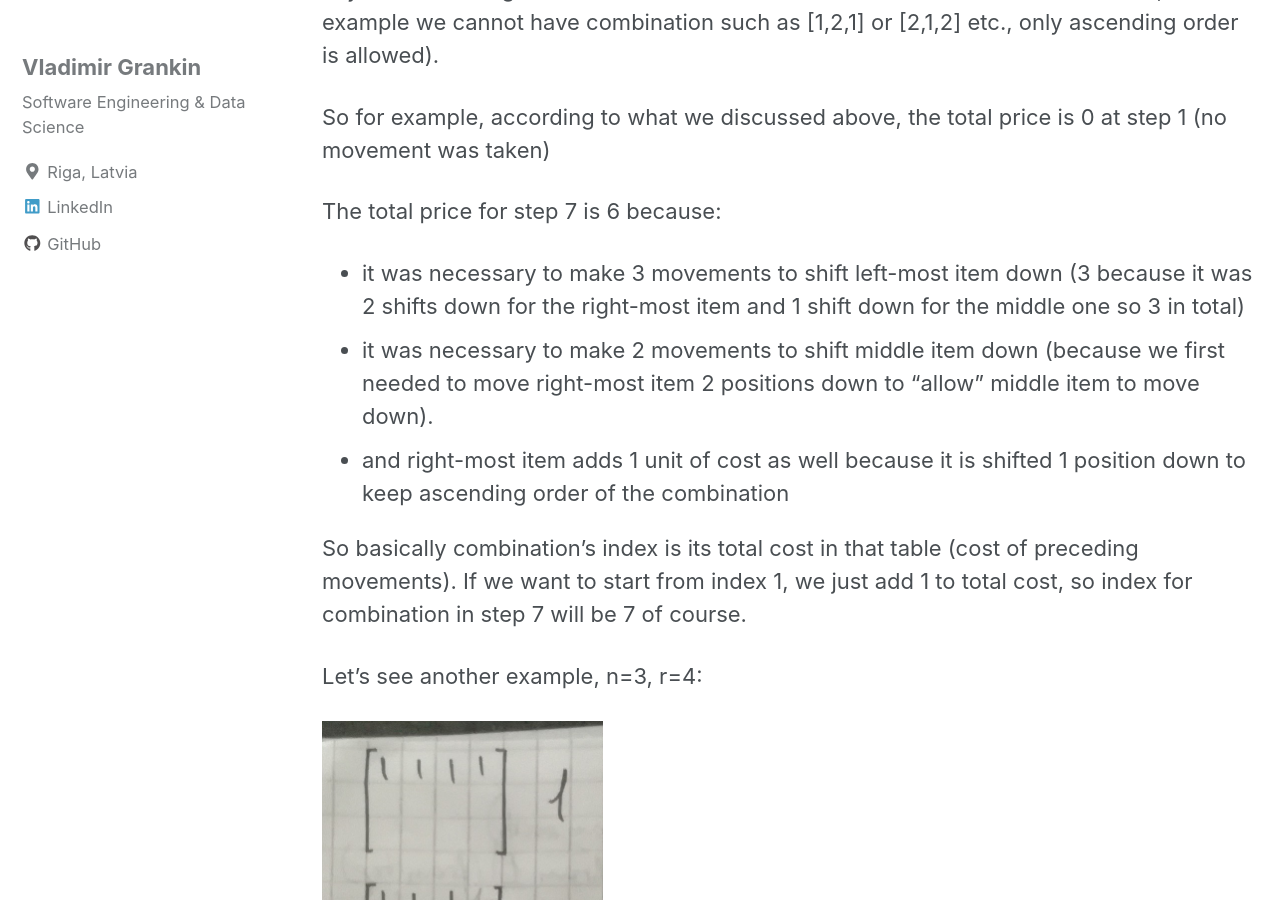
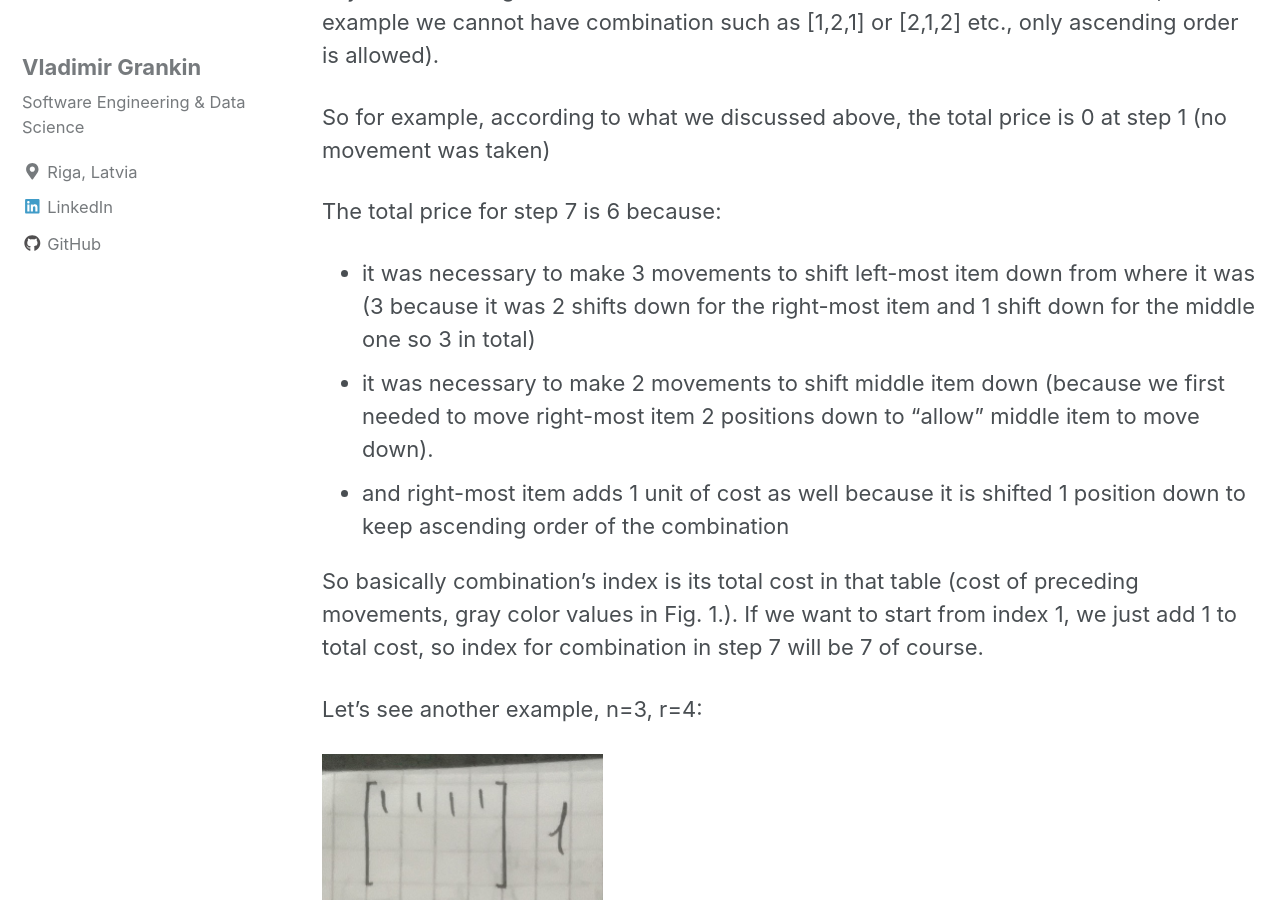
Before and after one commit to vgrankin/vgrankin.github.io, a Jekyll site: the page built from _posts/2018-08-23-pascals-triangle.md, in a window 1280 px wide and 900 px high, scrolled down 4088 px. Built offline with Jekyll 4.4.1, drawn with Linux system fonts in a browser that asks for light colours; nearby versions of some CDN libraries.

Commit message:
Working on pascal triangle post

```diff
--- a/_posts/2018-08-23-pascals-triangle.md
+++ b/_posts/2018-08-23-pascals-triangle.md
@@ -82,13 +82,13 @@ is allowed).
 So for example, according to what we discussed above, the total price is 0 at step 1 (no movement was taken)
 
 The total price for step 7 is 6 because:
--	it was necessary to make 3 movements to shift left-most item down (3 because it was 2 shifts down for the right-most item and 1 shift down for the middle one so 3 in total)
+-	it was necessary to make 3 movements to shift left-most item down from where it was (3 because it was 2 shifts down for the right-most item and 1 shift down for the middle one so 3 in total)
 -	it was necessary to make 2 movements to shift middle item down (because we first needed to move right-most item 2 positions down to “allow” middle item to move down).
 -	and right-most item adds 1 unit of cost as well because it is shifted 1 position down to keep ascending order of the combination
 
-So basically combination’s index is its total cost in that table (cost of preceding movements). If we
-want to start from index 1, we just add 1 to total cost, so index for combination in step 7 will
-be 7 of course.
+So basically combination’s index is its total cost in that table (cost of preceding movements,
+gray color values in Fig. 1.). If we want to start from index 1, we just add 1 to total cost, so index for
+combination in step 7 will be 7 of course.
 
 Let’s see another example, n=3, r=4:
 
```
